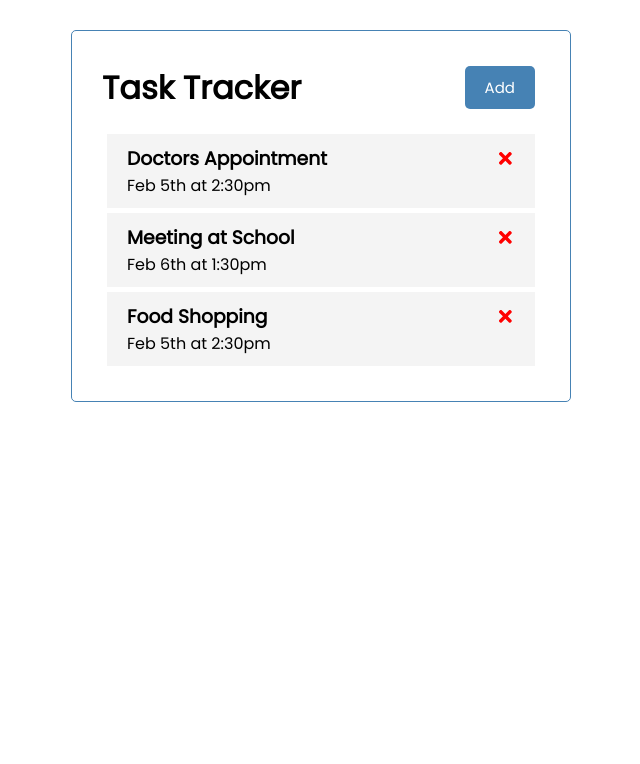
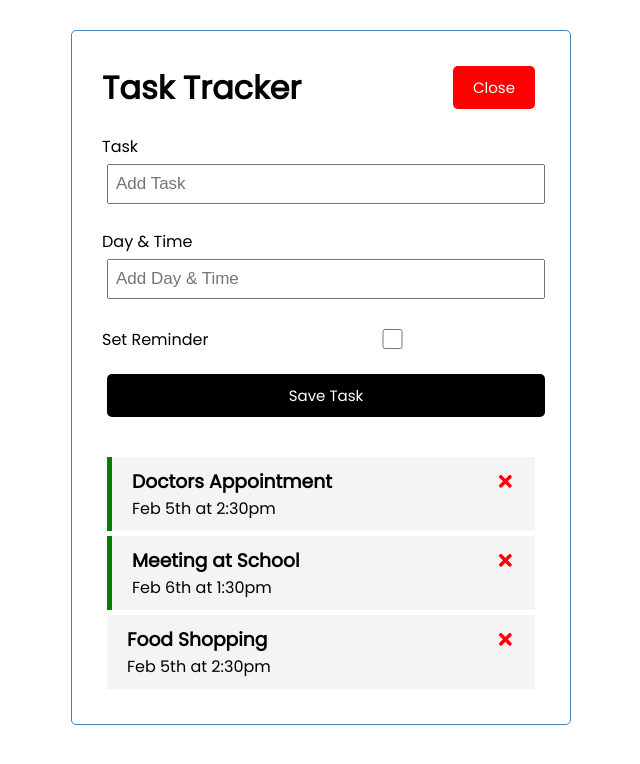
Before and after one commit to emancarp/react-task-tracker, a React (Create React App) app: page / in a window 1280 px wide. Both pictures are taken after a click on the button "Add". Shown: the top 764 px of the page, without its empty margins (319-959 px from the left). Built offline with nearby package versions, Linux system fonts and the light colour scheme.

Commit message:
Components for Deployment Build

```diff
--- a/src/App.js
+++ b/src/App.js
@@ -1,10 +1,11 @@
 import './App.css';
 import Tasks from './components/Tasks'
 import Header from './components/Header'
+import AddTask from './components/AddTask'
 import {useState} from 'react'
 
-
 const App = () => {
+  const [showAddTask, setShowAddTask] = useState(false)
   const [tasks, setTasks]= useState([
     {
         id:1,
@@ -26,6 +27,13 @@
     }
   ])
 
+//Add Task
+  const addTask = (task) => {
+    const id = Math.floor(Math.random() * 10000) + 1
+    const newTask = {id, ...task}
+    setTasks([...tasks,newTask])
+  }
+
 //Delete Task
   const deleteTask = (id) => {
     setTasks(tasks.filter((task) => task.id !== id))
@@ -34,20 +42,21 @@
 //Toggle reminder
 
   const toggleReminder = (id) => {
-  setTasks(tasks.map((task) => task.id === id ? {...task, reminder: !task.reminder} : task))
-}
+    setTasks(tasks.map((task) => task.id === id ? {...task, reminder: !task.reminder} : task))}
 
     return (
       <div className="container">
-      <Header/>
+        <Header onAdd={() => setShowAddTask
+          (!showAddTask)} showAdd = {showAddTask}/>
+
+        {showAddTask && <AddTask onAdd={addTask} />}
+
         {tasks.length > 0 ?
         <Tasks tasks={tasks} onDelete={deleteTask} onToggle={toggleReminder}/>
         : ('No Tasks to Show')
         }
-
-
       </div>
-  );
+    )
   }
 
-export default App;
+export default App
--- /dev/null
+++ b/src/components/AddTask.js
@@ -0,0 +1,59 @@
+import { useState } from 'react'
+
+
+const AddTask = ({onAdd}) => {
+    const [text,setText] = useState('')
+    const [day,setDay] = useState('')
+    const [reminder,setReminder] = useState(false)
+
+    const onSubmit = (e) => {
+        e.preventDefault()
+
+        if(!text){
+            alert('Please add a task')
+            return
+        }
+
+        onAdd({text, day, reminder})
+        setText('')
+        setDay('')
+        setReminder(false)
+    }
+    return (
+        <form className='add-form' onSubmit={onSubmit}>
+            <div className='form-control'>
+                <label>Task</label>
+                <input
+                    type = 'text'
+                    placeholder = 'Add Task'
+                    value={text}
+                    onChange={(e)=>setText(e.target.value)}
+                />
+            </div>
+
+            <div className='form-control'>
+                <label>Day & Time </label>
+                <input
+                    type = 'text'
+                    placeholder = 'Add Day & Time'
+                    value={day} onChange={(e)=>setDay(e.target.value)}
+                />
+            </div>
+
+            <div className='form-control form-control-check'>
+                <label>Set Reminder</label>
+                <input
+                type = 'checkbox'
+                checked = {reminder}
+                value={reminder}
+                onChange={(e)=>setReminder(e.currentTarget.checked)}/>
+            </div>
+
+
+            <input type = 'submit' value='Save Task' className='btn btn-block'/>
+
+        </form>
+    )
+}
+
+export default AddTask
--- a/src/components/Header.js
+++ b/src/components/Header.js
@@ -2,16 +2,15 @@
 import PropTypes from 'prop-types'
 import Button from './Button'
 
-const Header = ({title}) => {
-    const onClick =() =>{
-        console.log('Click')
-    }
+const Header = ({title, onAdd, showAdd}) => {
+
     return (
        <header className='header'>
            <h1> {title} </h1>
             <Button
-                text='Add'
-                onClick={onClick}
+                color = {showAdd? 'red': 'green'}
+                text={showAdd? 'Close' : 'Add'}
+                onClick={onAdd}
             />
 
        </header>
--- a/src/components/Task.js
+++ b/src/components/Task.js
@@ -2,7 +2,7 @@
 
 const Task = ({task, onDelete, onToggle}) => {
     return (
-        <div className='task' onDoubleClick={()=>onToggle(task.id)}>
+        <div className={`task ${task.reminder ? 'reminder' : ''}`} onDoubleClick={()=>onToggle(task.id)}>
 
         <h3>{task.text} <FaTimes style={{color:'red', cursor: 'pointer'}}
             onClick={() => onDelete(task.id)}/> </h3>
```
Lines whose indentation alone changed are shown as unchanged.
